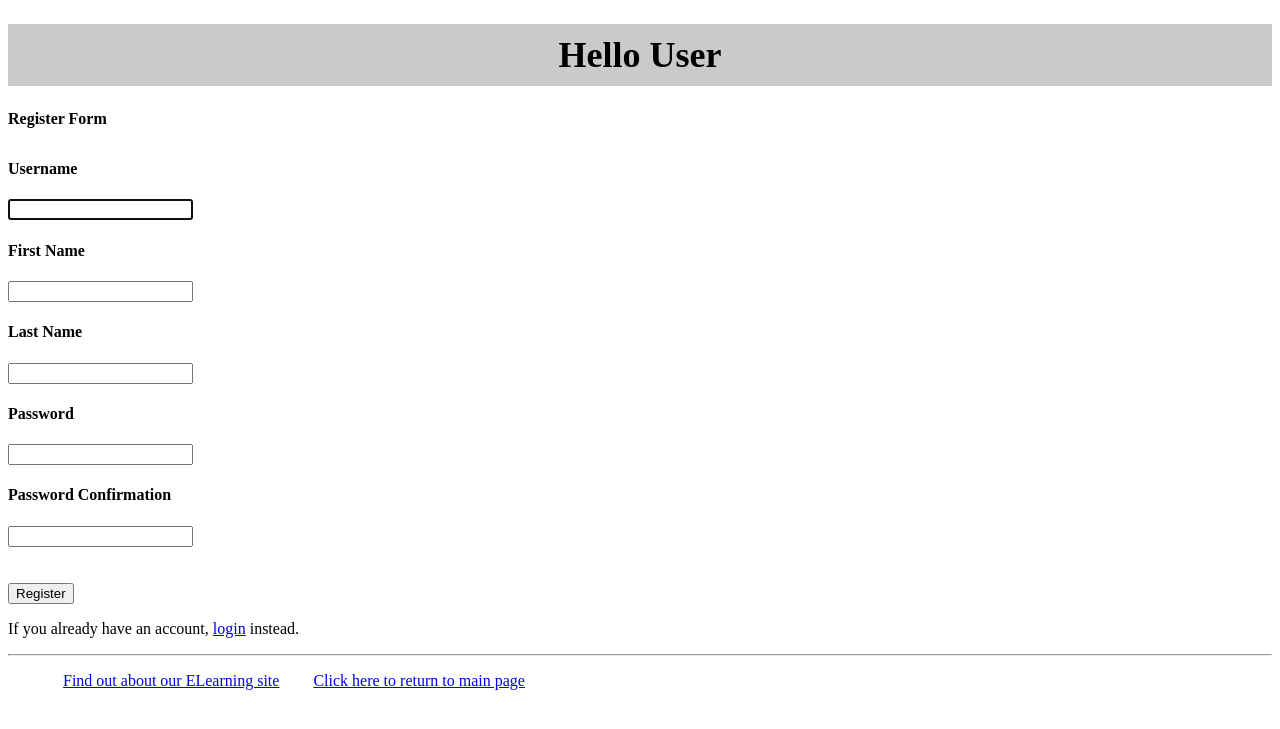
After one commit to nischay-dhiman/IAP-project, a Django app: page /myapp/register/ in a window 1280 px wide. The commit adds this page. Shown: the top 729 px of the page. Run offline with Django 4.2, Linux system fonts and the light colour scheme.

Commit message:
Angel task changes

```diff
--- a/newdjangoProject/forms.py
+++ b/newdjangoProject/forms.py
@@ -1,7 +1,10 @@
 from django import forms
-from newdjangoProject.models import Order, Course, Topic, Student
-import datetime
+from django.contrib.auth.forms import UserCreationForm
+from django.contrib.auth.models import User
 from django.forms import ModelForm, RadioSelect, SelectDateWidget
+
+from newdjangoProject.models import Order, Student
+
 
 class InterestForm(forms.Form):
     choice = [('1', 'Yes'), ('0', 'No')]
@@ -19,6 +22,19 @@ class OrderForm(ModelForm):
             'order_date': SelectDateWidget()
         }
 
+
 class LoginForm(forms.Form):
     username = forms.CharField(label='Username')
     password = forms.CharField(widget=forms.PasswordInput())
+
+
+class RegisterForm(UserCreationForm):
+    class Meta:
+        model = Student
+        fields = ("username", "first_name", "last_name", "password1", "password2")
+
+    def save(self, commit=True):
+        user = super(RegisterForm, self).save(commit=False)
+        if commit:
+            user.save()
+        return user
--- a/newdjangoProject/templates/newdjangoProject/base.html
+++ b/newdjangoProject/templates/newdjangoProject/base.html
@@ -15,8 +15,7 @@
  <div>
  <ul>
  <li class="hbar1"><a href="/myapp/about/">Find out about our ELearning site</a></li>
- <li class="hbar1"><a href = "{% url 'index' %}">Click here to
-return to main page</a><br/></li>
+ <li class="hbar1"><a href = "{% url 'index' %}">Click here to return to main page</a><br/></li>
  </ul>
  </div>
  </body>
--- a/newdjangoProject/templates/newdjangoProject/index0.html
+++ b/newdjangoProject/templates/newdjangoProject/index0.html
@@ -21,6 +21,9 @@
             Your last login was more than one hour ago
             <p><a href="{% url 'user_login' %}">Login</a></p>
         {% endif %}
+      <p><a href="{% url 'register' %}">Register as a Student</a></p>
+    </p>
+
     </p>
     <p><a href="{% url 'about' %}">About page</a></p>
 
--- /dev/null
+++ b/newdjangoProject/templates/newdjangoProject/register.html
@@ -0,0 +1,45 @@
+{% extends 'newdjangoProject/base.html' %}
+{% block body_block %}
+
+    <div class="form_container">
+        <form action="{% url "register" %}" method="post" enctype="multipart/form-data">
+            {% csrf_token %}
+            <h2>{{ msg }}</h2>
+            <div class="mb-3">
+                <label for="formFile" class="form-label" style="display: block;">
+                    <h4 style="margin-bottom: 2rem;">Register Form</h4>
+                </label>
+
+                <label for="username" class="form-label" style="display: block;">
+                    <h4> Username </h4>
+                    {{  form.username }}
+                </label>
+
+                <label for="first_name" class="form-label" style="display: block;">
+                    <h4> First Name </h4>
+                    {{  form.first_name }}
+                </label>
+
+                <label for="lastname" class="form-label" style="display: block;">
+                    <h4> Last Name </h4>
+                    {{  form.last_name }}
+                </label>
+
+                <label for="password" class="form-label" style="display: block;">
+                    <h4> Password </h4>
+                    {{  form.password1 }}
+                </label>
+
+                <label for="password confirm" class="form-label" style="display: block;">
+                    <h4> Password Confirmation </h4>
+                    {{  form.password2 }}
+                </label>
+
+                <br></br>
+                <input type="submit" value="Register" class="btn btn-lg btn-secondary convert_button" />
+
+            </div>
+        </form>
+    <p class="text-center">If you already have an account, <a href="{% url 'user_login' %}">login</a> instead.</p>
+    </div>
+{% endblock %}
--- a/newdjangoProject/urls.py
+++ b/newdjangoProject/urls.py
@@ -28,5 +28,6 @@ urlpatterns = [
     path(r'placeorder', views.placeorder, name='placeorder'),
     path(r'login/', views.user_login, name='user_login'),
     path(r'logout/', views.user_logout, name='user_logout'),
-    path(r'myaccount/', views.myaccount, name='myaccount')
+    path(r'myaccount/', views.myaccount, name='myaccount'),
+    path(r'register/', views.register, name='register')
 ]
--- a/newdjangoProject/views.py
+++ b/newdjangoProject/views.py
@@ -1,22 +1,30 @@
 # Create your views here.
 # Import necessary classes
+from datetime import datetime
+
+from django.contrib import messages
+from django.contrib.auth import authenticate, login, get_user
+from django.contrib.auth.decorators import login_required
+from django.contrib.auth.signals import user_logged_out
+from django.db.models import F
 from django.http import HttpResponse, HttpResponseRedirect
-from django.shortcuts import render, get_object_or_404, reverse
-from .models import Topic, Course, Student, Order, Interest
-from django.http import Http404
-from .forms import InterestForm, OrderForm, LoginForm
-from django.db.models import F
-from django.contrib.auth import authenticate, login, logout, get_user
-from django.contrib.auth.decorators import login_required
-from datetime import datetime
-from django.contrib.auth.signals import user_logged_out
+from django.shortcuts import render, get_object_or_404, reverse, redirect
+
+from .forms import InterestForm, OrderForm, LoginForm, RegisterForm
+from .models import Topic, Course, Interest
 
 
-def do_stuff(sender, user, request, **kwargs):
+def do_stuff(user, request, **kwargs):
     request.delete_cookie('last_login')
 
 
 user_logged_out.connect(do_stuff)
+
+
+def index(request):
+    top_list = Topic.objects.all().order_by('id')[:10]
+    return render(request, 'newdjangoProject/index0.html', {'top_list': top_list})
+
 
 def user_login(request):
     if request.method == 'POST':
@@ -35,16 +43,32 @@ def user_login(request):
         else:
             return HttpResponse('Invalid login details.')
     else:
-        context = {'form': LoginForm() }
+        context = {'form': LoginForm()}
         return render(request, 'newdjangoProject/login.html', context)
+
+
+def register(request):
+    if request.method == "POST":
+        form = RegisterForm(request.POST)
+        if form.is_valid():
+            user = form.save()
+            login(request, user)
+            messages.success(request, "Registration successful.")
+            return HttpResponseRedirect(reverse('index'))
+        else:
+            return HttpResponse('Registration Unsuccessful. Invalid Information')
+    form = RegisterForm()
+    return render(request, 'newdjangoProject/register.html', context={'form': form})
+
 
 @login_required
 def user_logout(request):
     # logout(request)  # COMMENTING FOR PART 2C
     del request.session['last_login']
-    response = HttpResponseRedirect(reverse('index'))
+    response = HttpResponseRedirect(reverse('newdjangoProject:index'))
     # response.delete_cookie('last_login')
     return response
+
 
 @login_required
 def myaccount(request):
@@ -63,12 +87,6 @@ def myaccount(request):
         return render(request, 'newdjangoProject/not_student_account.html', {'msg': msg})
 
 
-# Create your views here.
-def index(request):
-    top_list = Topic.objects.all().order_by('id')[:10]
-    return render(request, 'newdjangoProject/index0.html', {'top_list': top_list})
-
-
 def about(request):
     # return HttpResponse('This is an E-learning Website! Search our Topics to find all available Courses')
     response = render(request, 'newdjangoProject/about0.html')
@@ -84,6 +102,7 @@ def detail(request, top_no):
     topic = get_object_or_404(Topic, id=top_no)
     course_list = Course.objects.filter(topic=topic)
     return render(request, 'newdjangoProject/detail0.html', {'topic': topic, 'course_list': course_list})
+
 
 def placeorder(request):
     msg = ''
@@ -106,15 +125,16 @@ def placeorder(request):
         form = OrderForm()
         return render(request, 'newdjangoProject/placeorder.html', {'form': form, 'msg': msg, 'courlist': courlist})
 
+
 def courses(request):
     course_list = Course.objects.all().order_by('id')
     return render(request, 'newdjangoProject/courses.html', {'course_list': course_list})
+
 
 def coursedetail(request, course_no):
     course = get_object_or_404(Course, id=course_no)
     context = {'course': course}
     return render(request, 'newdjangoProject/coursedetail.html', context)
-
 
 
 def add_interest(request, course_no):
@@ -130,7 +150,8 @@ def add_interest(request, course_no):
             course.interested = F("interested") + 1
             course.save(update_fields=["interested"])
 
-            return render(request, 'newdjangoProject/interest_success.html', {'msg': "Your Interest has been saved successfully."})
+            return render(request, 'newdjangoProject/interest_success.html',
+                          {'msg': "Your Interest has been saved successfully."})
         else:
             context = {'form': InterestForm()}
             return render(request, 'newdjangoProject/interest.html', context)
```
Also changed, not shown: newdjangoProject/admin.py (+27 -3 lines), newdjangoProject/templates/newdjangoProject/login.html (+4 -6 lines), .gitignore.txt (added), db.sqlite3.
